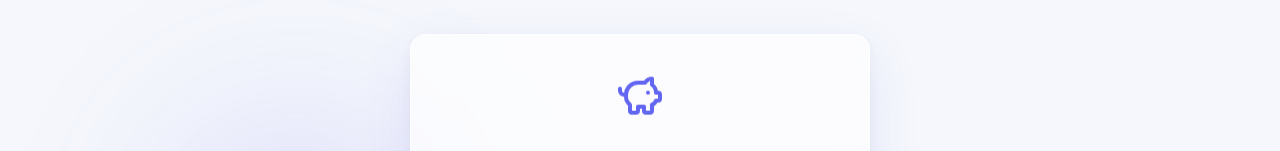
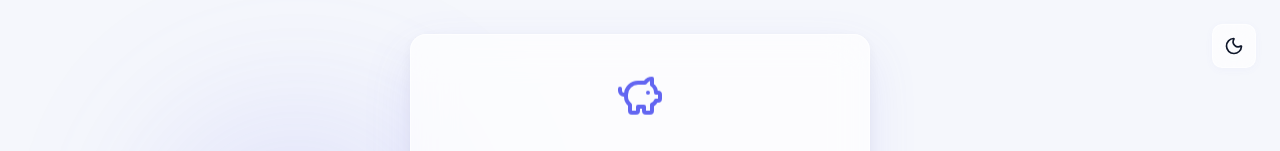
Before and after one commit to khushikumari240824/SpreeTail, a React app in the folder frontend/: page /login in a window 1280 px wide. Shown: the top 151 px of the page. Built offline with nearby package versions, Linux system fonts and the light colour scheme; the HTML template or start-up script is replaced by a standard one.

Commit message:
frontend improved

```diff
--- a/frontend/src/components/Sidebar.jsx
+++ b/frontend/src/components/Sidebar.jsx
@@ -16,23 +16,9 @@ import {
 } from 'lucide-react';
 
 const Sidebar = () => {
-  const { user, logout } = useAuth();
+  const { user, logout, isDark, toggleTheme } = useAuth();
   const navigate = useNavigate();
-  const [isDark, setIsDark] = useState(() => {
-    return localStorage.getItem('st_theme') === 'dark' ||
-      (!localStorage.getItem('st_theme') && window.matchMedia('(prefers-color-scheme: dark)').matches);
-  });
   const [isOpen, setIsOpen] = useState(false);
-
-  useEffect(() => {
-    if (isDark) {
-      document.documentElement.classList.add('dark');
-      localStorage.setItem('st_theme', 'dark');
-    } else {
-      document.documentElement.classList.remove('dark');
-      localStorage.setItem('st_theme', 'light');
-    }
-  }, [isDark]);
 
   const handleLogout = async () => {
     await logout();
@@ -86,7 +72,7 @@ const Sidebar = () => {
           {/* Theme Switcher */}
           <button
             className="theme-toggle"
-            onClick={() => setIsDark(!isDark)}
+            onClick={toggleTheme}
             aria-label="Toggle Theme"
           >
             {isDark ? (
--- a/frontend/src/context/AuthContext.jsx
+++ b/frontend/src/context/AuthContext.jsx
@@ -8,6 +8,22 @@ export const AuthProvider = ({ children }) => {
   const [user, setUser] = useState(null);
   const [loading, setLoading] = useState(true);
   const [error, setError] = useState(null);
+  const [isDark, setIsDark] = useState(() => {
+    return localStorage.getItem('st_theme') === 'dark' ||
+      (!localStorage.getItem('st_theme') && window.matchMedia('(prefers-color-scheme: dark)').matches);
+  });
+
+  useEffect(() => {
+    if (isDark) {
+      document.documentElement.classList.add('dark');
+      localStorage.setItem('st_theme', 'dark');
+    } else {
+      document.documentElement.classList.remove('dark');
+      localStorage.setItem('st_theme', 'light');
+    }
+  }, [isDark]);
+
+  const toggleTheme = () => setIsDark(!isDark);
 
   // Check if user is logged in on mount
   useEffect(() => {
@@ -67,7 +83,7 @@ export const AuthProvider = ({ children }) => {
   };
 
   return (
-    <AuthContext.Provider value={{ user, loading, error, login, register, logout, setError }}>
+    <AuthContext.Provider value={{ user, loading, error, login, register, logout, setError, isDark, toggleTheme }}>
       {children}
     </AuthContext.Provider>
   );
--- a/frontend/src/index.css
+++ b/frontend/src/index.css
@@ -684,6 +684,37 @@ a:hover {
   padding: 24px;
   background: var(--bg-base);
   position: relative; overflow: hidden;
+}
+
+/* Floating Theme Switcher on Login/Register */
+.public-theme-toggle {
+  position: absolute;
+  top: 24px;
+  right: 24px;
+  background: var(--glass-bg);
+  backdrop-filter: var(--glass-blur);
+  -webkit-backdrop-filter: var(--glass-blur);
+  border: 1px solid var(--glass-border);
+  box-shadow: var(--shadow-sm);
+  border-radius: var(--radius-sm);
+  width: 44px;
+  height: 44px;
+  display: flex;
+  align-items: center;
+  justify-content: center;
+  cursor: pointer;
+  color: var(--text-primary);
+  z-index: 10;
+  transition: all var(--transition);
+}
+.public-theme-toggle:hover {
+  transform: translateY(-2px) scale(1.05);
+  border-color: var(--indigo-400);
+  color: var(--indigo-500);
+  box-shadow: var(--shadow-md);
+}
+.public-theme-toggle:active {
+  transform: translateY(0) scale(1);
 }
 
 /* Background floating glow circles for Login/Register */
--- a/frontend/src/pages/LoginRegister.jsx
+++ b/frontend/src/pages/LoginRegister.jsx
@@ -2,10 +2,10 @@
 import React, { useState } from 'react';
 import { useNavigate } from 'react-router-dom';
 import { useAuth } from '../context/AuthContext';
-import { PiggyBank, Mail, Lock, User, AlertCircle, ArrowRight } from 'lucide-react';
+import { PiggyBank, Mail, Lock, User, AlertCircle, ArrowRight, Sun, Moon } from 'lucide-react';
 
 const LoginRegister = () => {
-  const { login, register, error, setError } = useAuth();
+  const { login, register, error, setError, isDark, toggleTheme } = useAuth();
   const navigate = useNavigate();
 
   const [isLogin, setIsLogin] = useState(true);
@@ -63,6 +63,16 @@ const LoginRegister = () => {
 
   return (
     <div className="auth-container">
+      {/* Floating Theme Switcher */}
+      <button
+        className="public-theme-toggle"
+        onClick={toggleTheme}
+        aria-label="Toggle Theme"
+        type="button"
+      >
+        {isDark ? <Sun size={20} /> : <Moon size={20} />}
+      </button>
+
       <div className="auth-glow-circle circle-1"></div>
       <div className="auth-glow-circle circle-2"></div>
       <div className="auth-glow-circle circle-3"></div>
```
